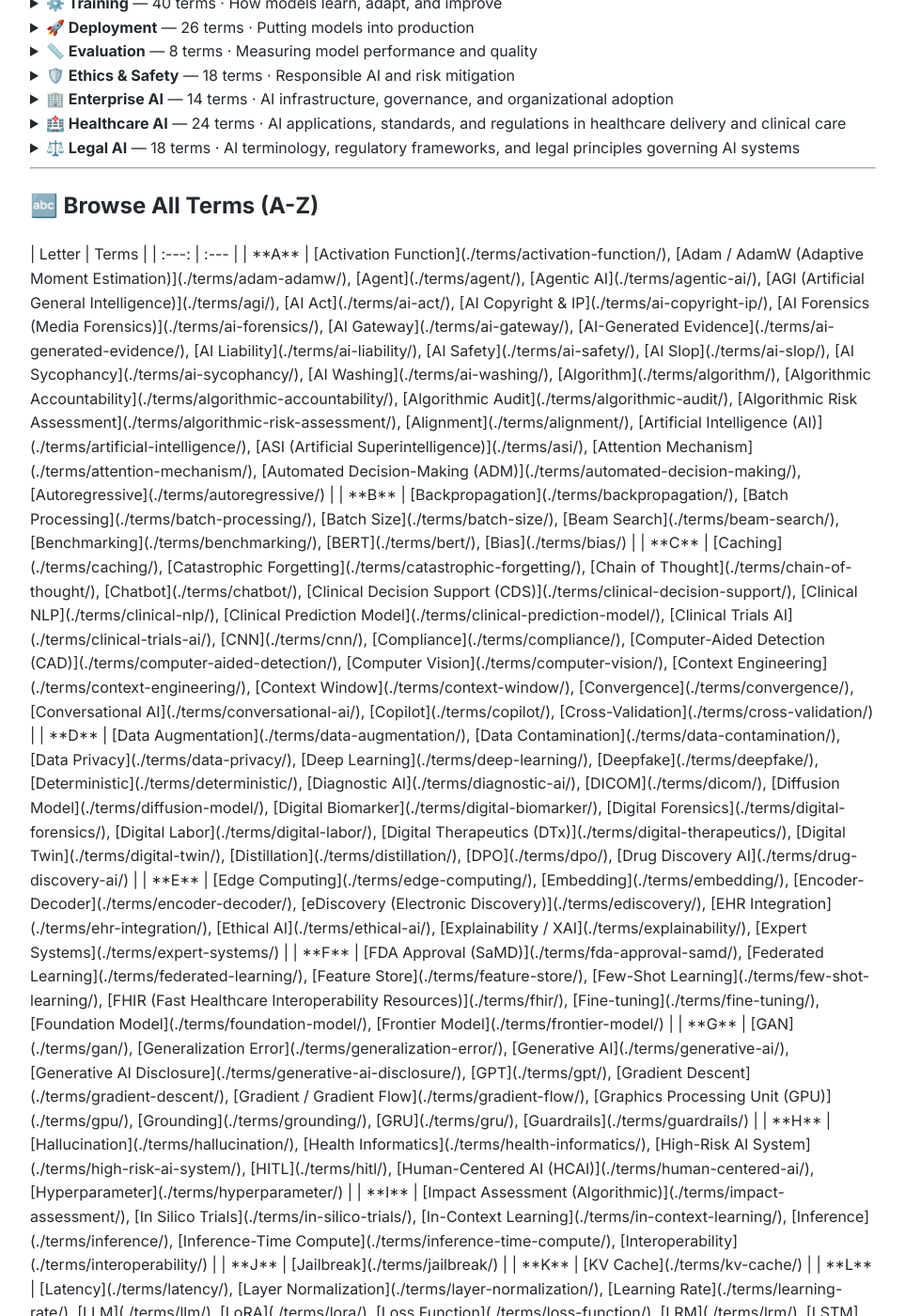
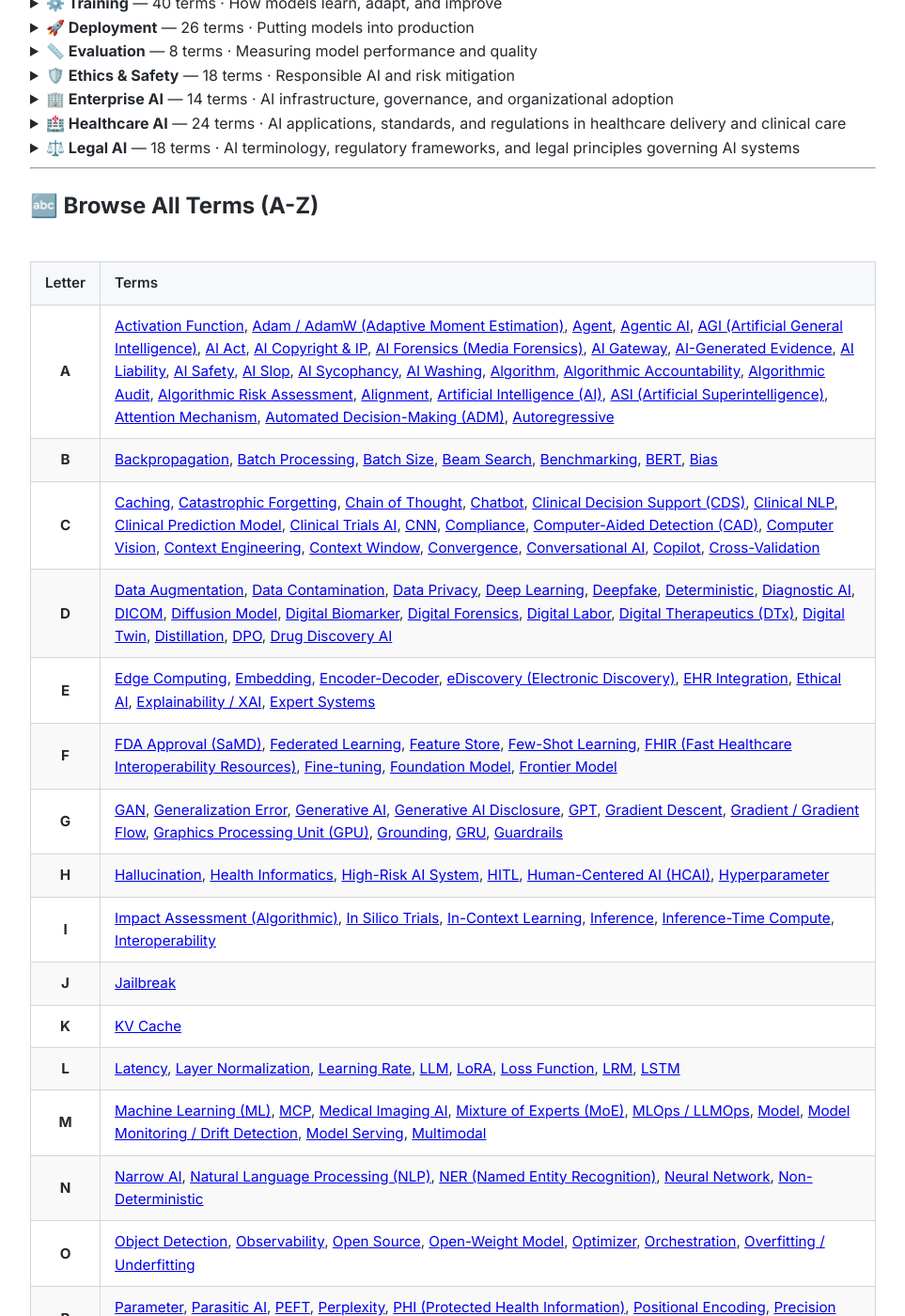
Before and after one commit to alexnubla/ai-dictionary, a Jekyll site: the page built from index.md, in a window 1280 px wide and 1400 px high, scrolled down 1422 px. Shown: the whole window at 94% size, without its empty margins (158-1121 px from the left). Built offline with Jekyll 4.4.1, drawn with Linux system fonts in a browser that asks for light colours; some of the changed text lies outside the part shown.

Commit message:
Update index.md

```diff
--- a/index.md
+++ b/index.md
@@ -282,7 +282,7 @@
 
 ## 🔤 Browse All Terms (A-Z)
 
-<div style="overflow-x: auto; -webkit-overflow-scrolling: touch;">
+<div style="overflow-x: auto; -webkit-overflow-scrolling: touch;" markdown="1">
 
 | Letter | Terms |
 | :---: | :--- |
@@ -292,7 +292,7 @@
 | **D** | [Data Augmentation](./terms/data-augmentation/), [Data Contamination](./terms/data-contamination/), [Data Privacy](./terms/data-privacy/), [Deep Learning](./terms/deep-learning/), [Deepfake](./terms/deepfake/), [Deterministic](./terms/deterministic/), [Diagnostic AI](./terms/diagnostic-ai/), [DICOM](./terms/dicom/), [Diffusion Model](./terms/diffusion-model/), [Digital Biomarker](./terms/digital-biomarker/), [Digital Forensics](./terms/digital-forensics/), [Digital Labor](./terms/digital-labor/), [Digital Therapeutics (DTx)](./terms/digital-therapeutics/), [Digital Twin](./terms/digital-twin/), [Distillation](./terms/distillation/), [DPO](./terms/dpo/), [Drug Discovery AI](./terms/drug-discovery-ai/) |
 | **E** | [Edge Computing](./terms/edge-computing/), [Embedding](./terms/embedding/), [Encoder-Decoder](./terms/encoder-decoder/), [eDiscovery (Electronic Discovery)](./terms/ediscovery/), [EHR Integration](./terms/ehr-integration/), [Ethical AI](./terms/ethical-ai/), [Explainability / XAI](./terms/explainability/), [Expert Systems](./terms/expert-systems/) |
 | **F** | [FDA Approval (SaMD)](./terms/fda-approval-samd/), [Federated Learning](./terms/federated-learning/), [Feature Store](./terms/feature-store/), [Few-Shot Learning](./terms/few-shot-learning/), [FHIR (Fast Healthcare Interoperability Resources)](./terms/fhir/), [Fine-tuning](./terms/fine-tuning/), [Foundation Model](./terms/foundation-model/), [Frontier Model](./terms/frontier-model/) |
-| **G** | [GAN](./terms/gan/), [Generalization Error](./terms/generalization-error/), [Generative AI](./terms/generative-ai/), [Generative AI Disclosure](./terms/generative-ai-disclosure/), [GPT](./terms/gpt/), [Gradient Descent](./terms/gradient-descent/), [Gradient / Gradient Flow](./terms/gradient-flow/), [Graphics Processing Unit (GPU)](./terms/gpu/), [Grounding](./terms/grounding/), [GRU](./terms/gru/), [Guardrails](./terms/guardrails/) |
+| **G** | [GAN](./terms/gan/), [Generalization Error](./terms/generalization-error/), [Generative AI](./terms/generative-ai/), [Generative AI Disclosure](./terms/generative-ai-disclosure/), [GPT](./terms/gpt/), [Gradient Descent](./terms/gradient-descent/), [Gradient / Gradient Flow](./terms/gradient-flow/), [Graphics Processing Unit (GPU)](./terms/graphics-processing-unit/), [Grounding](./terms/grounding/), [GRU](./terms/gru/), [Guardrails](./terms/guardrails/) |
 | **H** | [Hallucination](./terms/hallucination/), [Health Informatics](./terms/health-informatics/), [High-Risk AI System](./terms/high-risk-ai-system/), [HITL](./terms/hitl/), [Human-Centered AI (HCAI)](./terms/human-centered-ai/), [Hyperparameter](./terms/hyperparameter/) |
 | **I** | [Impact Assessment (Algorithmic)](./terms/impact-assessment/), [In Silico Trials](./terms/in-silico-trials/), [In-Context Learning](./terms/in-context-learning/), [Inference](./terms/inference/), [Inference-Time Compute](./terms/inference-time-compute/), [Interoperability](./terms/interoperability/) |
 | **J** | [Jailbreak](./terms/jailbreak/) |
```
